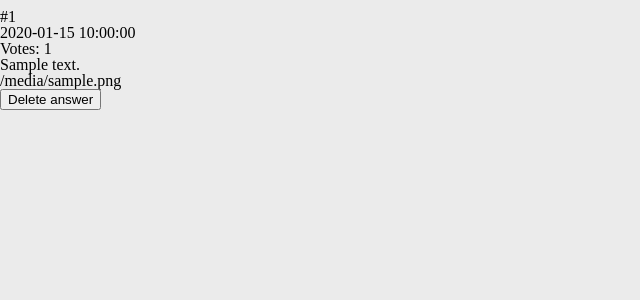
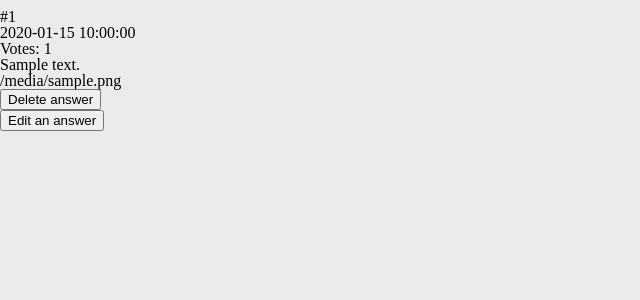
Before and after one commit to wikuuu1/ask-mate-python-html, a Flask app: template templates/display_question.html in a window 1280 px wide; the page is wider, and only the part inside the window is pictured. Shown: the part 471-771 px from the top of that part, without its empty margins (0-640 px from the left). Run offline with Flask 2, Linux system fonts and the light colour scheme; the template is opened without the code that fills it: most values are stand-ins (such as "Sample title", 1, 10 or a date in 2020); some libraries are stand-ins or nearby versions.

Commit message:
Implemented: edit_answer() and edit_answer_post()

```diff
--- a/data_manager.py
+++ b/data_manager.py
@@ -1,7 +1,4 @@
-import connection
 import database_common
-from datetime import datetime
-from psycopg2 import sql
 from psycopg2.extras import DictCursor
 
 QUESTION_DATA_HEADER = ['id', 'submission_time', 'view_number', 'vote_number', 'title', 'message', 'image']
@@ -145,6 +142,16 @@ def delete_answer_in_database(cursor, answer_id):
 
 
 @database_common.connection_handler
+def edit_answer(cursor, answer_id, message):
+    query = """
+                UPDATE answer
+                SET message=%(message)s
+                WHERE id=%(answer_id)s
+                """
+    cursor.execute(query, {'answer_id': answer_id, 'message': message})
+
+
+@database_common.connection_handler
 def get_answer_by_id(cursor, answer_id: str) -> list:
     query = """
             SELECT *
@@ -162,3 +169,13 @@ def get_comments_for_question(cursor, question_id: str) -> list:
             WHERE question_id=%(question_id)s"""
     cursor.execute(query, {'question_id': question_id})
     return cursor.fetchall()
+
+
+@database_common.connection_handler
+def get_question_id_by_answer_id(cursor, answer_id: str) -> list:
+    query = """
+            SELECT question_id
+            FROM answer
+            WHERE id=%(answer_id)s"""
+    cursor.execute(query, {'answer_id': answer_id})
+    return cursor.fetchall()
--- a/server.py
+++ b/server.py
@@ -80,7 +80,7 @@ def add_new_question_post():
     new_table_row = [submission_time, '0', '0', question_title, question_description, path]
     data_manager.save_question_to_table(new_table_row)
     question_id = data_manager.get_question_id_by_data(new_table_row)
-
+    print(question_id)
     return redirect(f'/question/{question_id["id"]}')
 
 
@@ -146,5 +146,25 @@ def delete_answer(question_id, answer_id):
     return redirect(f'/question/{question_id}')
 
 
+@app.route("/answer/<answer_id>/edit", methods=["GET"])
+def edit_answer(answer_id):
+    answer_to_edit = data_manager.get_answer_by_id(answer_id)
+    return render_template('edit_answer.html', answer=answer_to_edit)
+
+
+@app.route("/answer/<answer_id>/edit", methods=["POST"])
+def edit_answer_post(answer_id):
+    message = request.form['edit_answer_message']
+    data_manager.edit_answer(answer_id, message)
+    question = data_manager.get_question_id_by_answer_id(answer_id)
+
+    return redirect(f'/question/{question[0]["question_id"]}')
+
+
+# @app.route("/answer/<answer_id>/new-comment", methods=["GET"])
+# def add_comment_to_answer(question_id, answer_id):
+#     pass
+
+
 if __name__ == "__main__":
     app.run(debug=True)
--- a/templates/answer.html
+++ b/templates/answer.html
@@ -5,8 +5,8 @@
 {% block content %}
     <p>{{ question['title'] }}</p>
     <p>{{ question['message'] }}</p>
-    <form action="/question/{{ question['id'] }}/new-answer" method="POST">
-    <h2>Add an answer to this question:</h2>
+        <form action="/question/{{ question['id'] }}/new-answer" method="POST">
+        <h2>Add an answer to this question:</h2>
             <label for="answer_description">Answer to the question:</label><br>
             <textarea name="answer_description" id="answer_description" rows="10" cols="30" style="resize: none"></textarea><br><br>
             <input type="submit" value="Add your answer">
--- a/templates/comment_to_question.html
+++ b/templates/comment_to_question.html
@@ -6,7 +6,7 @@
     <h3>Title:</h3>
     <p>{{ question['title'] }}</p>
     <h3>Message:</h3>
-    <p>{{ question['message'] }}</p>
+    <p>{{ question['message'] }}</p><br>
 
     <form action="/question/{{ question['id'] }}/new-comment" method="POST">
             <label for="comment">Your comment:</label><br>
--- a/templates/display_question.html
+++ b/templates/display_question.html
@@ -84,6 +84,11 @@
                     <button type="submit">Delete answer</button>
                 </a>
             </div>
+            <div id="edit-answer-container">
+                <a href="{{ url_for('edit_answer', answer_id=answer.id)}}">
+                    <button type="submit">Edit an answer</button>
+                </a>
+            </div>
 
 
     {% endfor %}
```
Also changed, not shown: templates/edit_answer.html (added, +11 -0 lines), static/img/for jinja.png (added).
